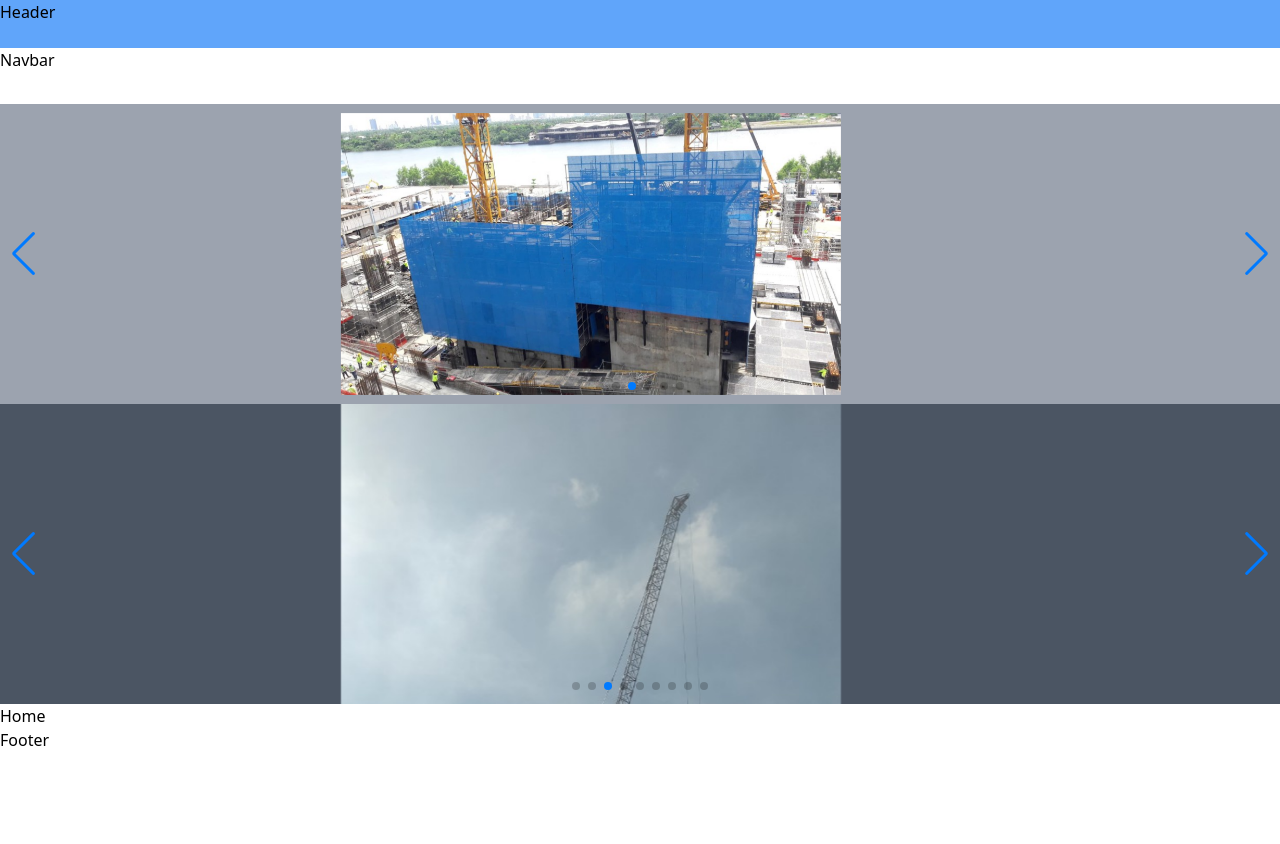
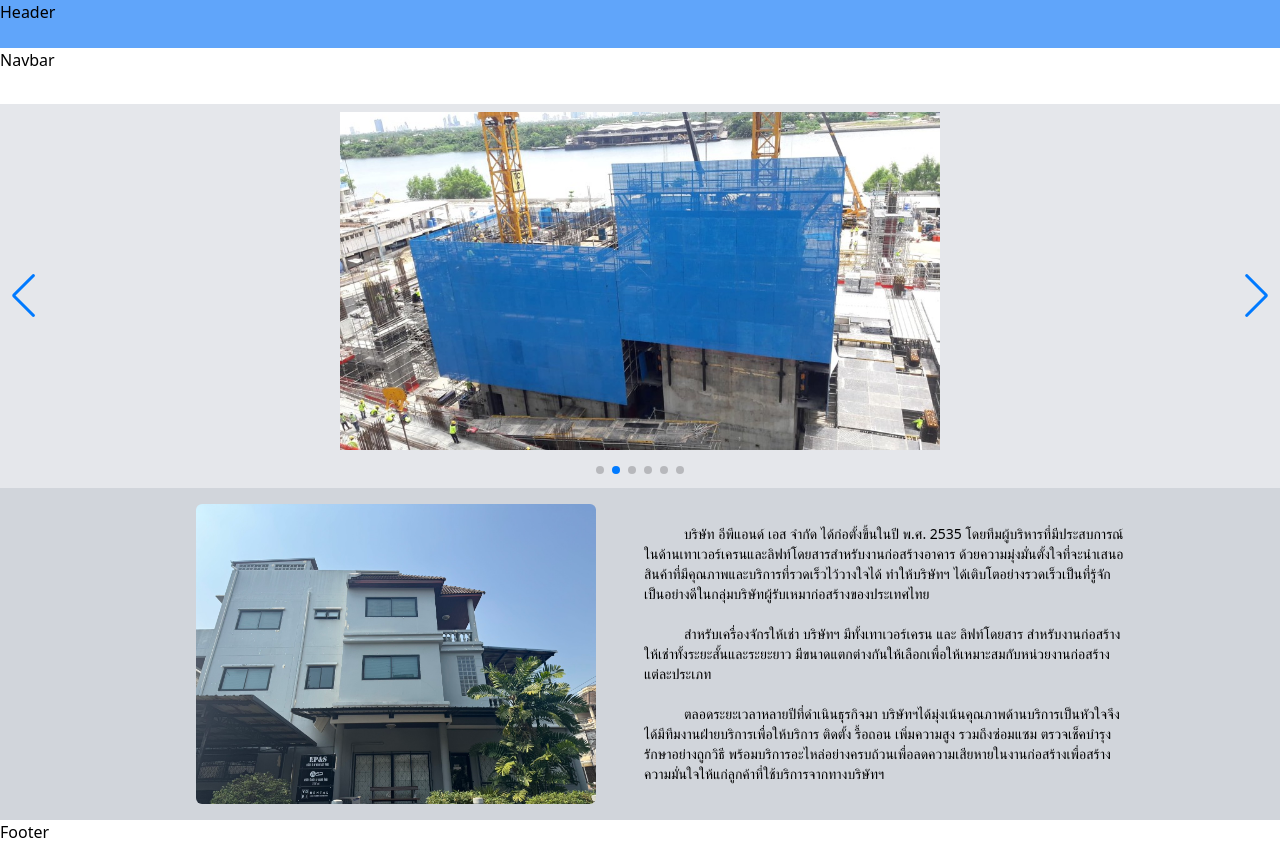
Before and after one commit to indykorpong/construction-site, a Next.js app: page /home in a window 1280 px wide. Before the commit the page ends 800 px from the top, so only its background shows below. Built offline with nearby package versions, Linux system fonts and the light colour scheme.

Commit message:
-Change gallery to company info

```diff
--- a/app/components/styles.css
+++ b/app/components/styles.css
@@ -1,6 +1,6 @@
 .swiper {
   width: 100%;
-  height: 300px;
+  height: 100%;
 }
 
 .swiper-slide {
--- /dev/null
+++ b/app/home/components/company-info.tsx
@@ -0,0 +1,39 @@
+import Image from 'next/image'
+import { FC } from 'react'
+
+export const CompanyInfo: FC = () => {
+  return (
+    <div className="flex w-full items-center justify-center bg-gray-300 px-10 py-4">
+      <div className="mr-2 flex w-2/5 items-center justify-center">
+        <Image className="rounded-md" src={'/Head_Office.jpg'} alt={'Head office'} width={400} height={400} />
+      </div>
+
+      <div className="w-2/5 overflow-hidden indent-10 text-sm">
+        <div>
+          <p>
+            บริษัท อีพีแอนด์ เอส จำกัด ได้ก่อตั้งขึ้นในปี พ.ศ. 2535
+            โดยทีมผู้บริหารที่มีประสบการณ์ในด้านเทาเวอร์เครนและลิฟท์โดยสารสำหรับงานก่อสร้างอาคาร
+            ด้วยความมุ่งมั่นตั้งใจที่จะนำเสนอสินค้าที่มีคุณภาพและบริการที่รวดเร็วไว้วางใจได้ ทำให้บริษัทฯ
+            ได้เติบโตอย่างรวดเร็วเป็นที่รู้จักเป็นอย่างดีในกลุ่มบริษัทผู้รับเหมาก่อสร้างของประเทศไทย
+          </p>
+
+          <br />
+
+          <p>
+            สำหรับเครื่องจักรให้เช่า บริษัทฯ มีทั้งเทาเวอร์เครน และ ลิฟท์โดยสาร สำหรับงานก่อสร้าง
+            ให้เช่าทั้งระยะสั้นและระยะยาว มีขนาดแตกต่างกันให้เลือกเพื่อให้เหมาะสมกับหน่วยงานก่อสร้างแต่ละประเภท
+          </p>
+
+          <br />
+
+          <p>
+            ตลอดระยะเวลาหลายปีที่ดำเนินธุรกิจมา
+            บริษัทฯได้มุ่งเน้นคุณภาพด้านบริการเป็นหัวใจจึงได้มีทีมงานฝ่ายบริการเพื่อให้บริการ ติดตั้ง รื้อถอน
+            เพิ่มความสูง รวมถึงซ่อมแซม ตรวจเช็คบำรุงรักษาอย่างถูกวิธี
+            พร้อมบริการอะไหล่อย่างครบถ้วนเพื่อลดความเสียหายในงานก่อสร้างเพื่อสร้างความมั่นใจให้แก่ลูกค้าที่ใช้บริการจากทางบริษัทฯ
+          </p>
+        </div>
+      </div>
+    </div>
+  )
+}
--- a/app/home/page.tsx
+++ b/app/home/page.tsx
@@ -5,6 +5,7 @@ import { Carousel } from '../components/carousel'
 import { useEffect } from 'react'
 import Swiper from 'swiper'
 import { Pagination, Navigation, Autoplay } from 'swiper/modules'
+import { CompanyInfo } from './components/company-info'
 
 export default function Home() {
   useEffect(() => {
@@ -30,39 +31,25 @@ export default function Home() {
 
   const home_preview = [1, 2, 3, 4, 5, 6].map((item, index) => {
     return (
-      <div key={index} className="swiper-slide color-white">
+      <div key={index} className="swiper-slide color-white flex max-h-[350px] overflow-hidden py-2">
         <Image
           src={`/home_preview/home_preview_0${item}.jpg`}
           alt={`home_preview_0${item}`}
-          width={500}
-          height={500}
+          height={400}
+          width={600}
           className="m-auto"
         />
       </div>
     )
   })
 
-  const site_preview = [1, 2, 3, 4, 5, 6, 7, 8, 9].map((item, index) => (
-    <div key={index} className="swiper-slide color-white">
-      <Image
-        src={`/site_preview/site_preview_0${item}.jpg`}
-        alt={`site_preview_0${item}`}
-        width={500}
-        height={500}
-        className="m-auto"
-      />
-    </div>
-  ))
-
   return (
     <>
-      <div className="bg-gray-400">
+      <div className="flex h-96 items-center bg-gray-200">
         <Carousel>{home_preview}</Carousel>
       </div>
-      <div className="bg-gray-600">
-        <Carousel>{site_preview}</Carousel>
-      </div>
-      <div>Home</div>
+
+      <CompanyInfo />
     </>
   )
 }
```
Also changed, not shown: public/Head_Office.jpg (added).
